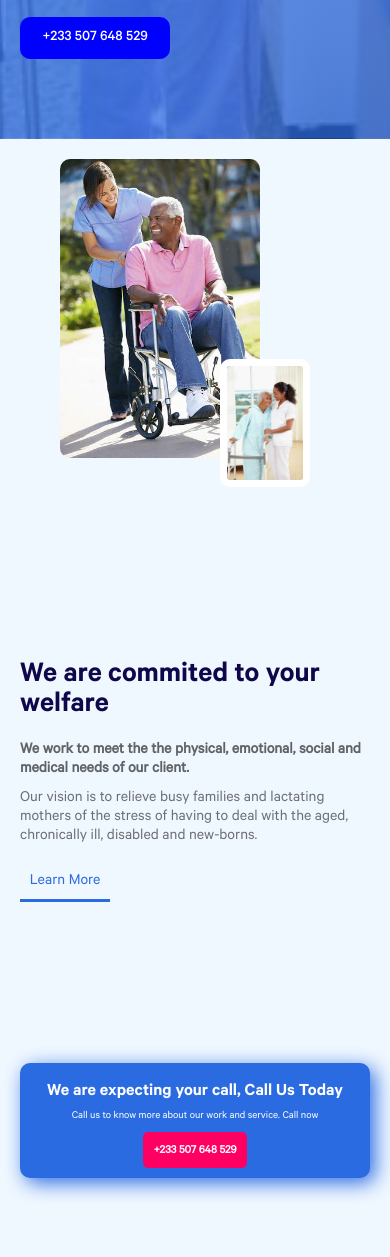
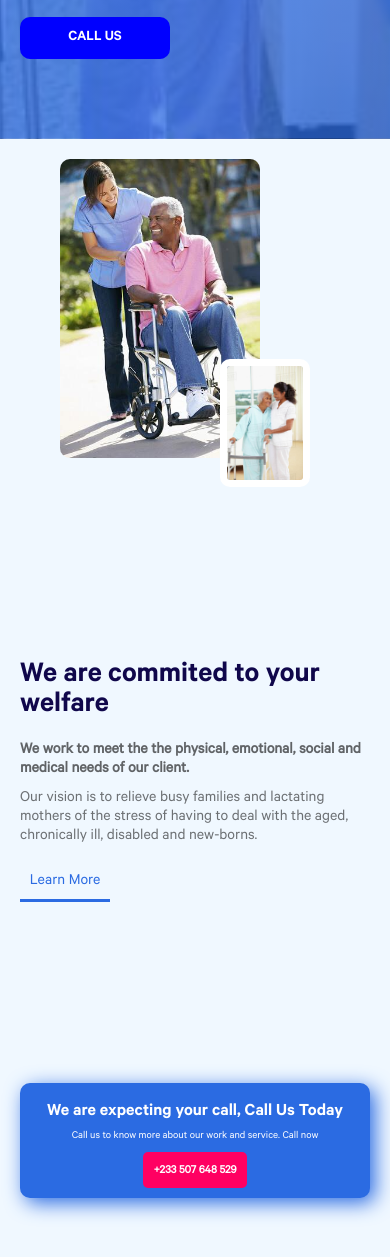
Before and after one commit to champ3oy/perfecttouch, a plain HTML site: page index.html in a window 390 px wide. Shown: the part 705-1962 px from the top of the page. Drawn offline with Linux system fonts and the light colour scheme.

Commit message:
front page remake

```diff
--- a/index.html
+++ b/index.html
@@ -54,7 +54,7 @@
         <div class="line" style="background-color: white;"></div>
         <div class="motto">We are not satisfied until you are satisfied.</div>
         <div class="frontcall">
-          +233 507 648 529
+          CALL US
         </div>
       </div>
     </div>
--- a/style/index.css
+++ b/style/index.css
@@ -63,7 +63,7 @@ html {
   border-radius: 10px;
   margin-top: 20px;
   font-size: 15px;
-  font-family: Calibre-Medium;
+  font-family: Calibre-SemiBold;
   cursor: pointer;
 }
 .logo-con {
@@ -211,6 +211,7 @@ html {
   padding-left: 50px;
   padding-right: 50px;
   padding-bottom: 30px;
+
 }
 .call {
   width: 100%;
@@ -224,6 +225,7 @@ html {
   padding-left: 100px;
   padding-right: 100px;
   box-shadow: 5px 5px 20px #2b6be2;
+
 }
 .callbtn {
   background-color: #ff0062;
@@ -470,7 +472,7 @@ footer {
   }
   .menu div {
     border-bottom: solid 1px lightgray;
-    padding: 10px;
+    padding: px;
     cursor: pointer;
     margin-top: 5px;
   }
@@ -608,7 +610,7 @@ footer {
     font-family: Calibre-SemiBold;
     line-height: 1;
     margin-bottom: 20px;
-    text-align: ;
+    text-align: center;
   }
   .topic {
     font-weight: bold;
@@ -636,7 +638,7 @@ footer {
     padding-left: 20px;
     padding-right: 20px;
     padding-bottom: 30px;
-    margin-top: 80px;
+    margin-top: 100px;
   }
   .call {
     width: 100%;
```
